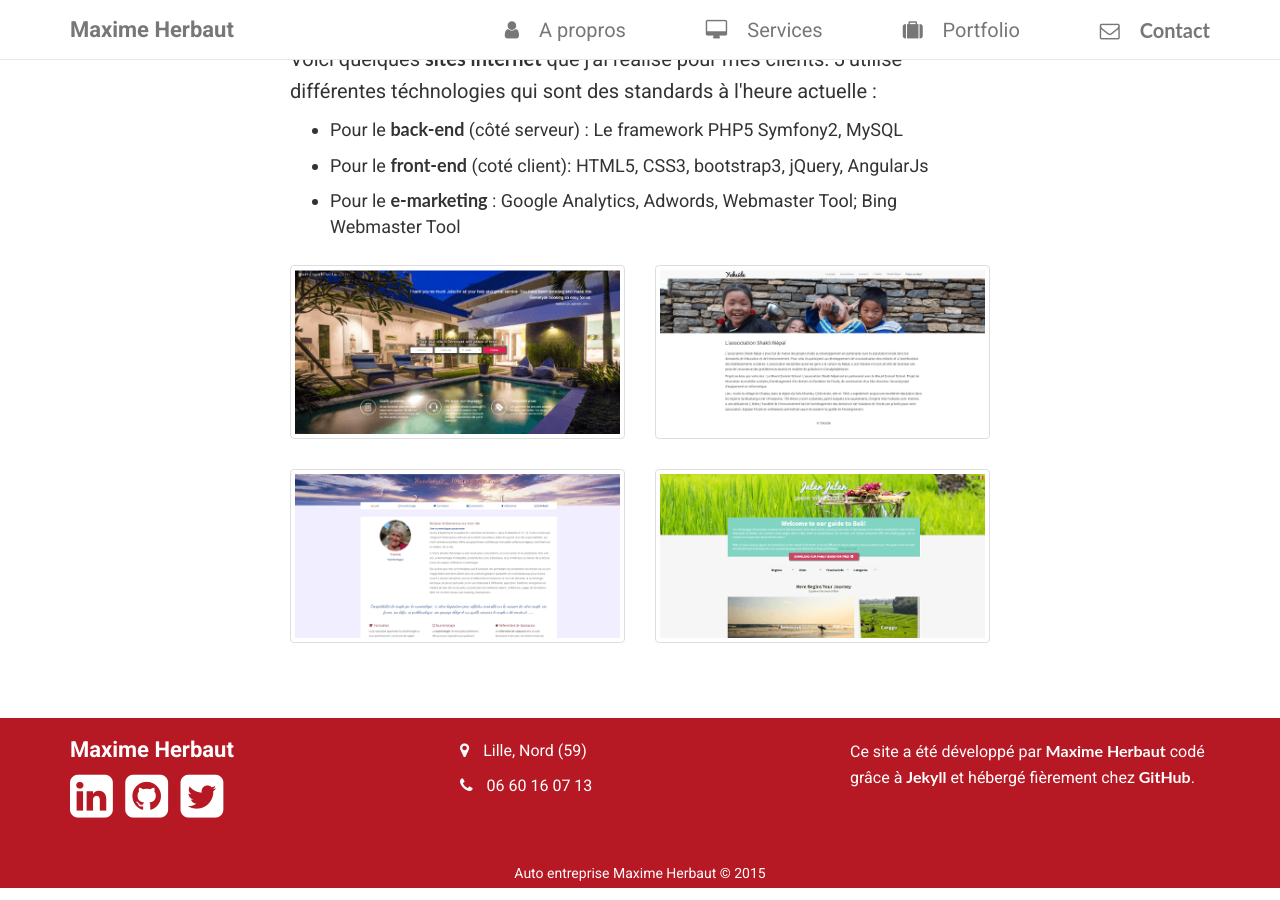
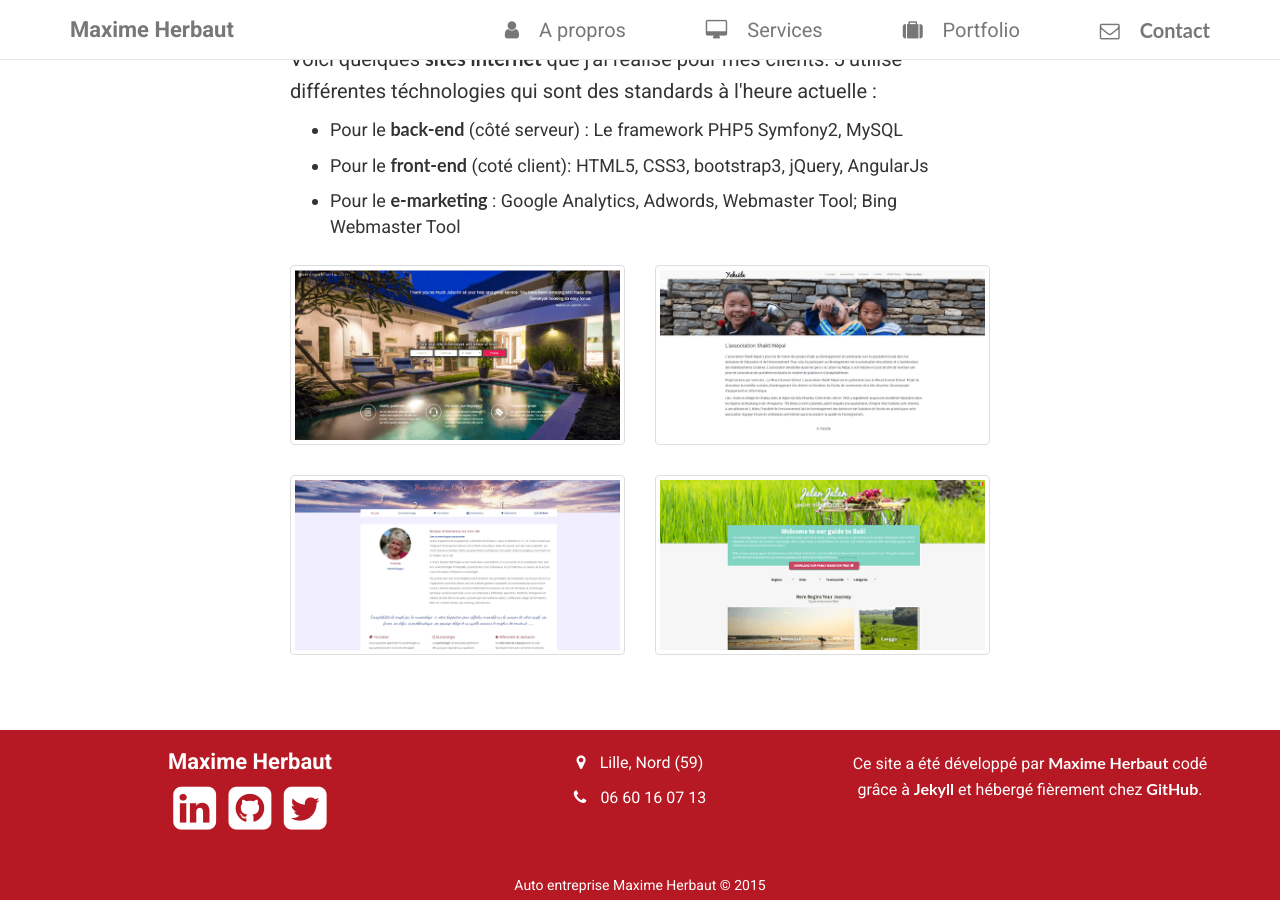
Before and after one commit to herbautmax/herbautmax.github.io, a Jekyll site: the page built from index.html, in a window 1280 px wide and 900 px high, scrolled down 2586 px. Built offline with Jekyll 4.4.1, drawn with Linux system fonts in a browser that asks for light colours; nearby versions of some CDN libraries; the list of posts is cut into pages by our own code.

Commit message:
modified mobile css

```diff
--- a/_includes/footer.html
+++ b/_includes/footer.html
@@ -2,7 +2,7 @@
 <div class="footer1">
   <div class="container">
     <div class="row">
-      <div class="col-md-4">
+      <div class="col-sm-4">
         <h3>Maxime Herbaut</h3>
         <div class="social hi-icon-wrap hi-icon-effect-1 hi-icon-effect-1a">
           <a href="https://linkedin.com/in/{{ site.linkedin_username }}" target="_blank" rel="nofollow" class="hi-icon"><i class="fa fa-linkedin-square"></i></a>
@@ -11,11 +11,11 @@
         </div>
       </div>
 
-        <div class="col-md-4">
+        <div class="col-sm-4">
         <p class="p-footer"><i class="fa fa-map-marker send-icon"></i> Lille, Nord (59)</p>
         <p class="p-footer"><i class="fa fa-phone send-icon"></i> 06 60 16 07 13</p>
       </div>
-      <div class="col-md-4">
+      <div class="col-sm-4">
         <p class="p-footer">Ce site a été développé par <strong>Maxime Herbaut</strong>
           codé grâce à <strong>Jekyll</strong> et hébergé fièrement chez <strong>GitHub</strong>.</p>
       </div>
--- a/css/main.css
+++ b/css/main.css
@@ -63,6 +63,24 @@ body{
 h1{
   font-family: 'Oswald', sans-serif;
   font-weight: 700;
+  color: white;
+  font-size: 45px;
+  margin: 0;
+  margin: auto;
+  margin-bottom: 50px;
+  border-bottom: 3px solid #fff;
+  padding-bottom: 10px;
+  letter-spacing: 5px;
+  width: 396px;
+}
+
+@media (max-width: 750px) {
+  h1{
+    font-family: 'Oswald', sans-serif;
+    font-size: 35px;
+    letter-spacing: 0px;
+    width: 250px;
+  }
 }
 
 h2{
@@ -70,6 +88,8 @@ h2{
   font-weight: 400;
   margin-bottom: 20px;
 }
+
+
 
 a{
   color: #b61924;
@@ -164,18 +184,6 @@ p{
   text-align: center;
 }
 
-h1{
-  color: white;
-  font-size: 45px;
-  margin: 0;
-  margin: auto;
-  margin-bottom: 50px;
-  border-bottom: 3px solid #fff;
-  padding-bottom: 10px;
-  letter-spacing: 5px;
-  width: 396px;
-}
-
 .text{
   width: 80%;
   margin: auto;
@@ -190,8 +198,8 @@ h1{
 
 @media (max-width: 768px){
   .text p{
-    font-size: 22px;
-    line-height: 42px;
+    font-size: 18px;
+    line-height: 36px;
   }
   .text{
     width: 90%;
@@ -369,8 +377,21 @@ width: 100%;
 
 .view-first img {
   transition: all 0.2s linear;
-    min-height: 174px;
+  min-height: 180px;
 }
+
+@media (min-width: 750px) and (max-width: 970px) {
+  .view-first img {
+    min-height: 194px;
+  }
+}
+
+@media (min-width: 970px) and (max-width: 1170px) {
+  .view-first img {
+    min-height: 194px;
+  }
+}
+
 .view-first .mask {
   opacity: 0;
   background-color: rgba(51,51,51, 0.7);
@@ -427,6 +448,7 @@ h3{
   padding-bottom: 5px;
   padding-top: 20px;
   color: white;
+  text-align: center;
 }
 
 .p-footer{
@@ -453,7 +475,6 @@ color: white;
 
 .social{
   font-size: 50px;
-  margin-right: 20px;
   color: white;
 }
 
```
Lines whose indentation alone changed are shown as unchanged.
